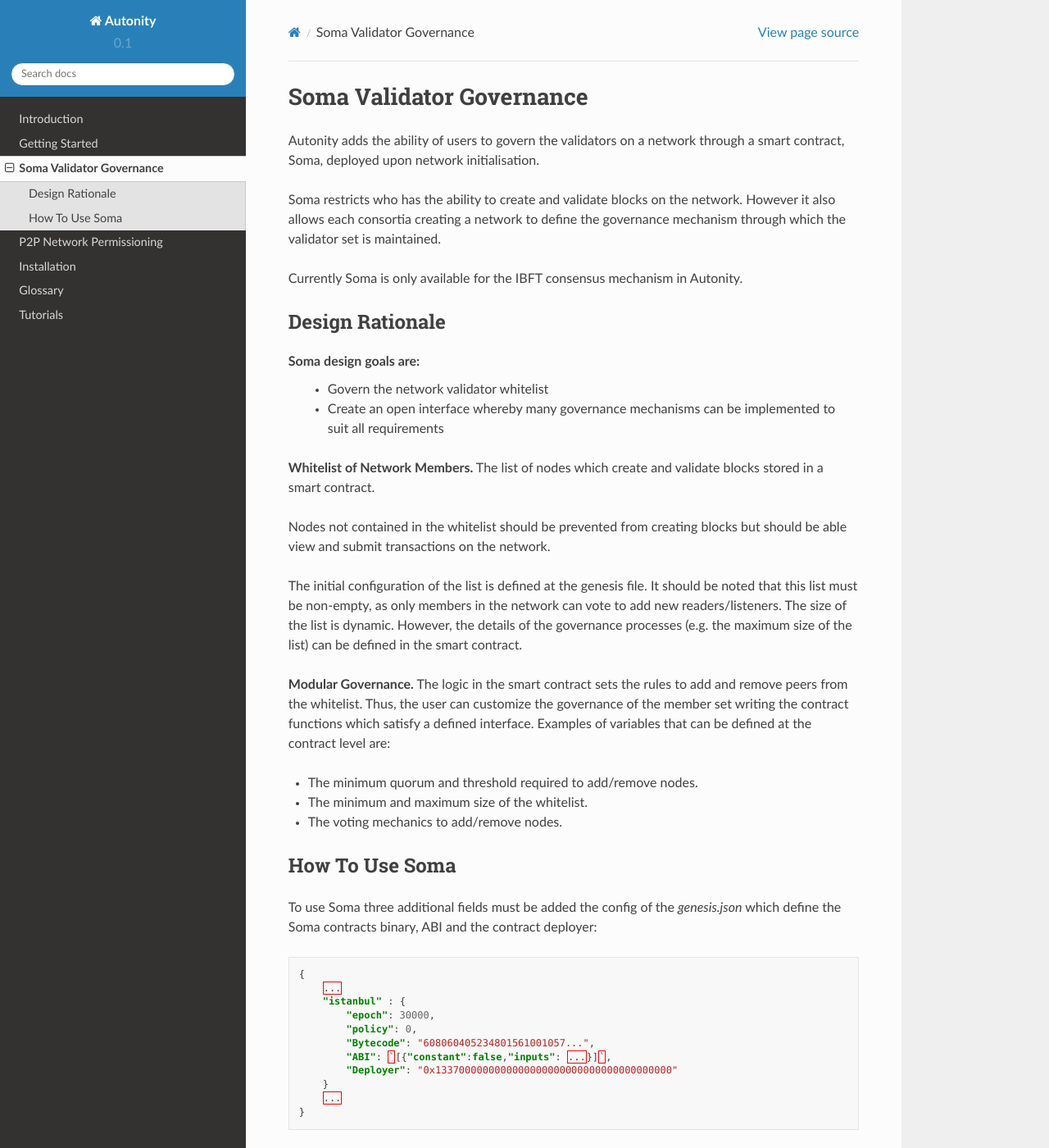
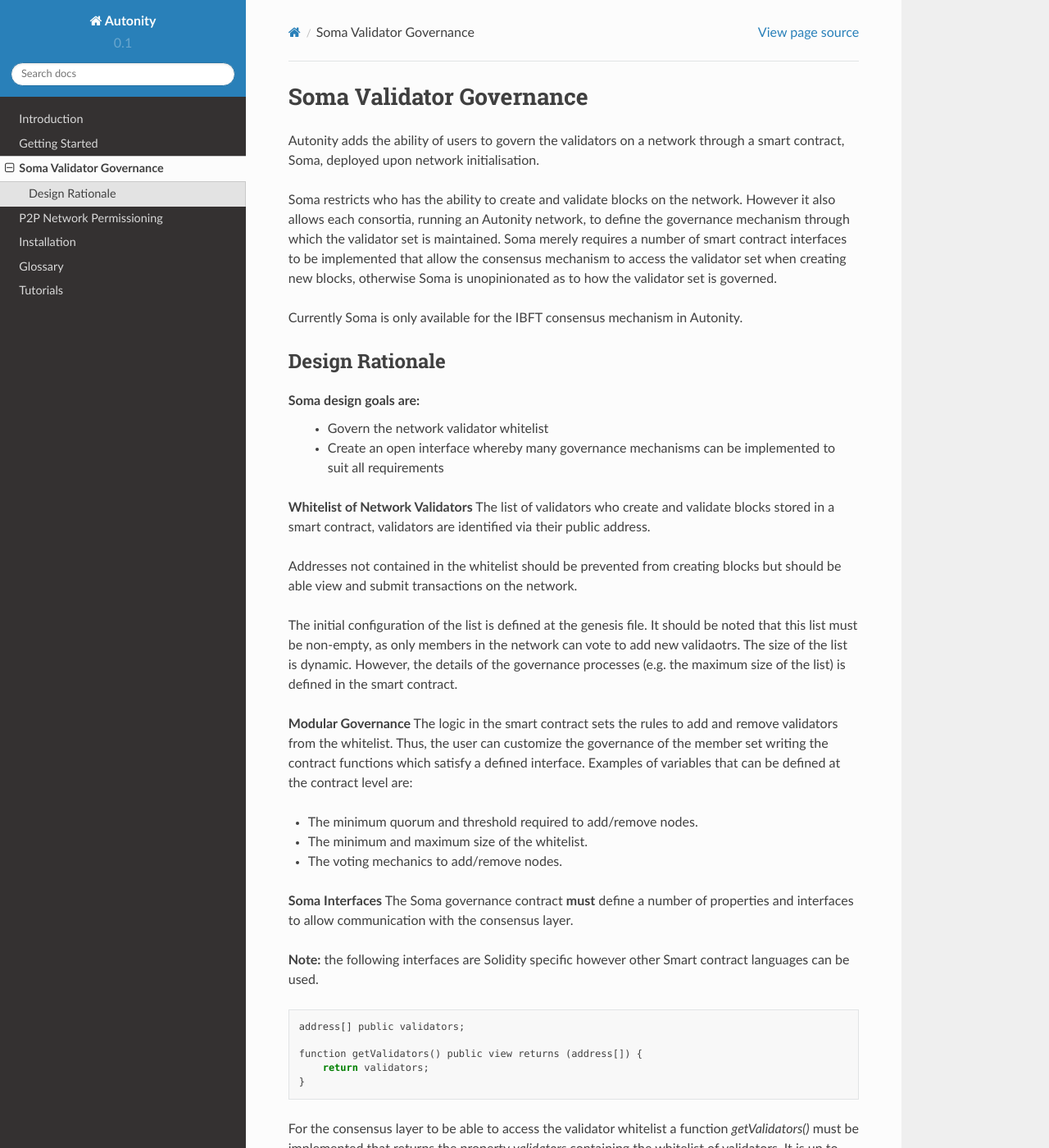
Before and after one commit to mtint/autonity-docs, a Sphinx documentation site: the page built from source/network-perm/soma.rst, in a window 1280 px wide and 1400 px high. Shown: the whole window at 82% size. Built offline with Sphinx 7.4.7 and the Read the Docs theme 2.0.0, drawn with Linux system fonts in a browser that asks for light colours; some of the changed text lies outside the part shown.

Commit message:
Added soma docs first draft

```diff
--- a/source/network-perm/soma.rst
+++ b/source/network-perm/soma.rst
@@ -3,7 +3,7 @@
 
 Autonity adds the ability of users to govern the validators on a network through a smart contract, Soma, deployed upon network initialisation.
 
-Soma restricts who has the ability to create and validate blocks on the network. However it also allows each consortia creating a network to define the governance mechanism through which the validator set is maintained.
+Soma restricts who has the ability to create and validate blocks on the network. However it also allows each consortia, running an Autonity network, to define the governance mechanism through which the validator set is maintained. Soma merely requires a number of smart contract interfaces to be implemented that allow the consensus mechanism to access the validator set when creating new blocks, otherwise Soma is unopinionated as to how the validator set is governed.
 
 Currently Soma is only available for the IBFT consensus mechanism in Autonity.
 
@@ -14,16 +14,16 @@
     - Govern the network validator whitelist
     - Create an open interface whereby many governance mechanisms can be implemented to suit all requirements
 
-**Whitelist of Network Members.**
-The list of nodes which create and validate blocks stored in a smart contract.
+**Whitelist of Network Validators**
+The list of validators who create and validate blocks stored in a smart contract, validators are identified via their public address.
 
-Nodes not contained in the whitelist should be prevented from creating blocks but should be able view and submit transactions on the network.
+Addresses not contained in the whitelist should be prevented from creating blocks but should be able view and submit transactions on the network.
 
-The initial configuration of the list is defined at the genesis file. It should be noted that this list must be non-empty, as only members in the network can vote to add new readers/listeners. The size of the list is dynamic. However, the details of the governance
-processes (e.g. the maximum size of the list) can be defined in the smart contract.
+The initial configuration of the list is defined at the genesis file. It should be noted that this list must be non-empty, as only members in the network can vote to add new validaotrs. The size of the list is dynamic. However, the details of the governance
+processes (e.g. the maximum size of the list) is defined in the smart contract.
 
-**Modular Governance.**
-The logic in the smart contract sets the rules to add and remove peers from the whitelist. Thus, the user can customize
+**Modular Governance**
+The logic in the smart contract sets the rules to add and remove validators from the whitelist. Thus, the user can customize
 the governance of the member set writing the contract functions which satisfy a defined interface. Examples of variables
 that can be defined at the contract level are:
 
@@ -31,8 +31,22 @@
 - The minimum and maximum size of the whitelist.
 - The voting mechanics to add/remove nodes.
 
-How To Use Soma
----------------
+**Soma Interfaces**
+The Soma governance contract **must** define a number of properties and interfaces to allow communication with the consensus layer.
+
+**Note:** the following interfaces are Solidity specific however other Smart contract languages can be used.
+
+.. code-block:: golang
+
+    address[] public validators;
+
+    function getValidators() public view returns (address[]) {
+        return validators;
+    }
+
+For the consensus layer to be able to access the validator whitelist a function `getValidators()` must be implemented that returns the property `validators` containing the whitelist of validators. It is up to users to decide how to implement functions governing this whitelist.
+
+**Deploying Soma**
 To use Soma three additional fields must be added the config of the `genesis.json` which define the Soma contracts binary, ABI and the contract deployer:
 
 .. code-block:: json
```
